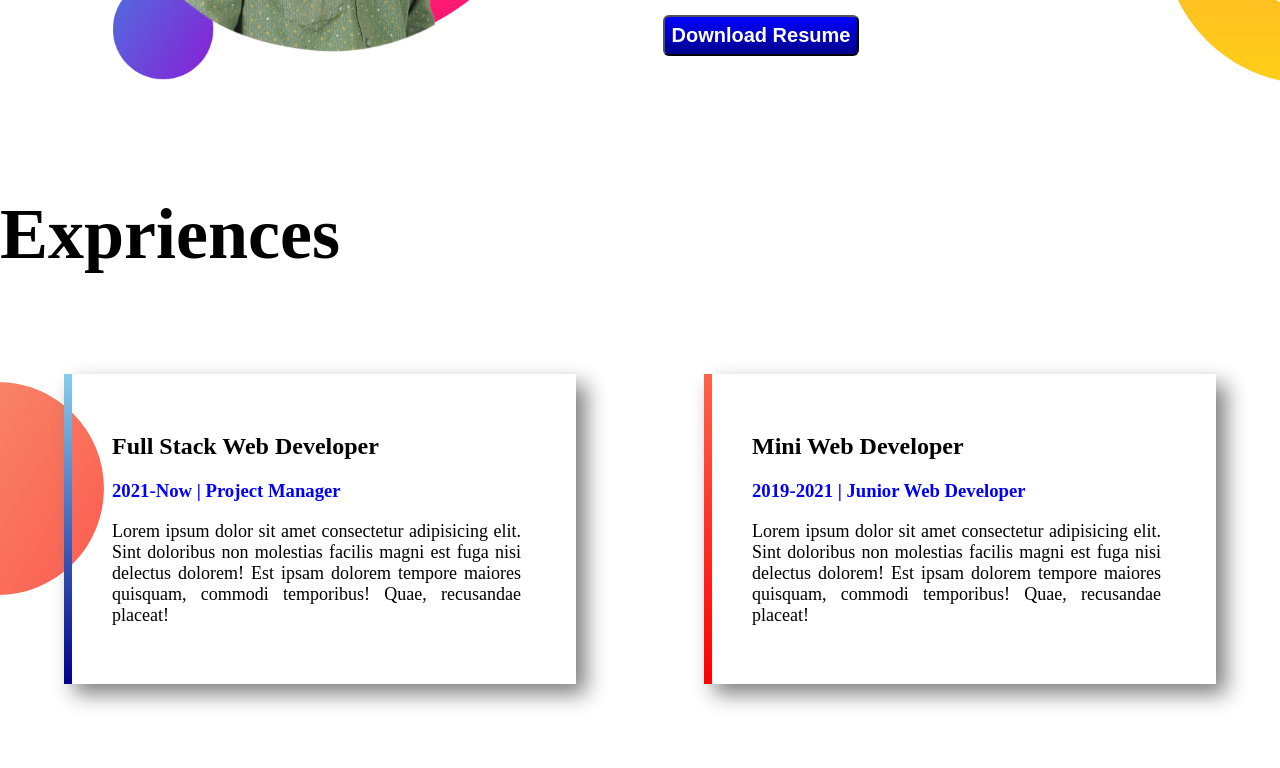
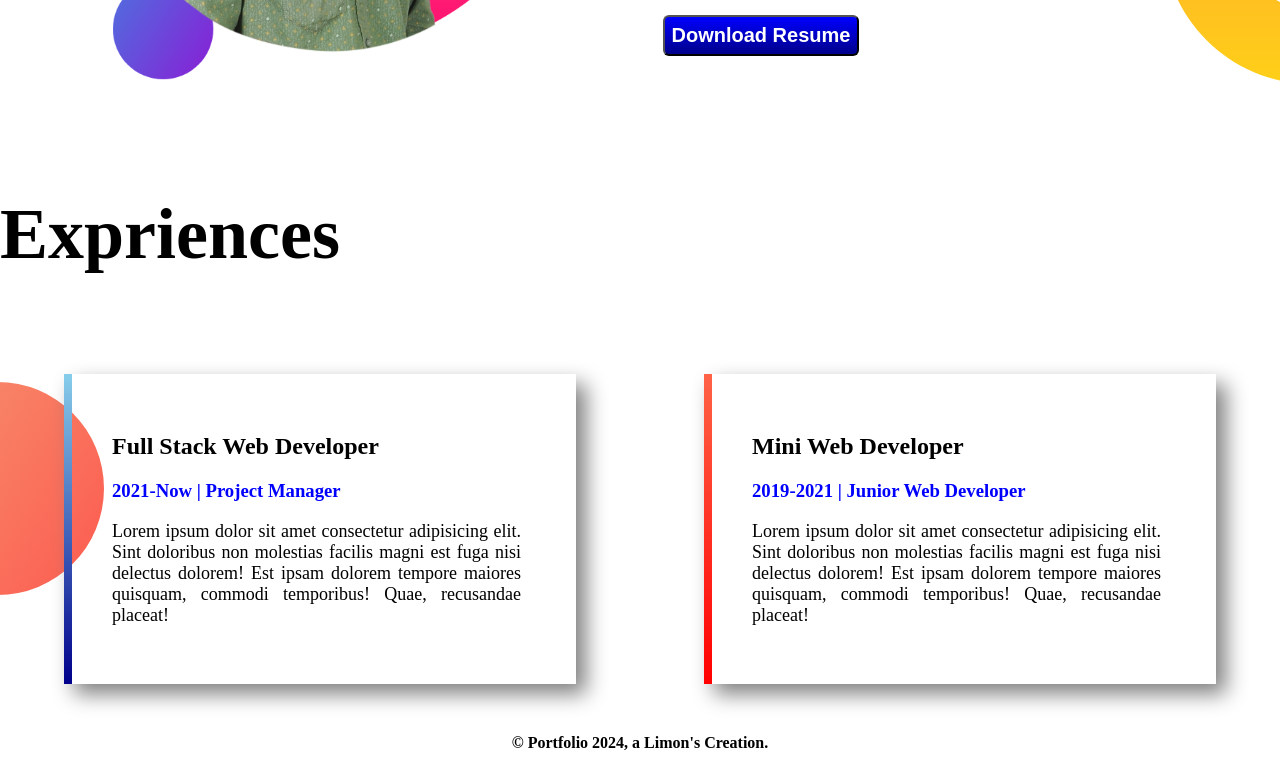
Before and after one commit to limon-l/developer-portfolio, a plain HTML site: page index.html in a window 1280 px wide. Shown: the part 1814-2582 px from the top of the page. Before the commit the page ends 2548 px from the top, so only its background shows below. Drawn offline with Linux system fonts and the light colour scheme; a web font is replaced by a local one.

Commit message:
footer added

```diff
--- a/index.html
+++ b/index.html
@@ -7,6 +7,7 @@
     <link rel="preconnect" href="https://fonts.googleapis.com">
     <link rel="preconnect" href="https://fonts.gstatic.com" crossorigin>
     <link href="https://fonts.googleapis.com/css2?family=Seymour+One&display=swap" rel="stylesheet">
+    <link rel="shortcut icon" href="images/favicon.png" type="image/x-icon">
     <link rel="stylesheet" href="style.css">
 </head>
 <body>
@@ -62,9 +63,13 @@
             <div id="exp2" class="first-div exp">
                 <h1>Mini Web Developer</h1>
                 <h3 class="name-color">2019-2021 | Junior Web Developer</h3>
-                <p class="para">Lorem ipsum dolor sit amet consectetur adipisicing elit. Sint doloribus non molestias facilis magni est fuga nisi delectus dolorem! Est ipsam dolorem tempore maiores quisquam, commodi temporibus! Quae, recusandae placeat!</p>
+                <p class="para">Lorem ipsum dolor sit amet consectetur adipisicing elit. Sint doloribus non molestias facilis magni est fuga nisi delectus dolorem! Est ipsam dolorem tempore maiores quisquam, commodi temporibus! Quae, recusandae placeat!
+                </p>
             </div>
         </div>
     </section>
+    <footer>
+        <p>&copy; Portfolio 2024, a Limon's Creation.</p>
+    </footer>
 </body>
 </html>
--- a/style.css
+++ b/style.css
@@ -57,7 +57,6 @@ body{
     margin-bottom: 50px;
 }
 #sec4{
-    display: ;
     margin-top: 150px;
     margin-bottom: 50px;
 }
@@ -89,3 +88,7 @@ body{
     font-size: 72px;
     line-height: 0px;
 }
+footer p{
+    text-align: center;
+    font-weight: bold;
+}
```
Also changed, not shown: images/favicon.png (added), 4 other files.
